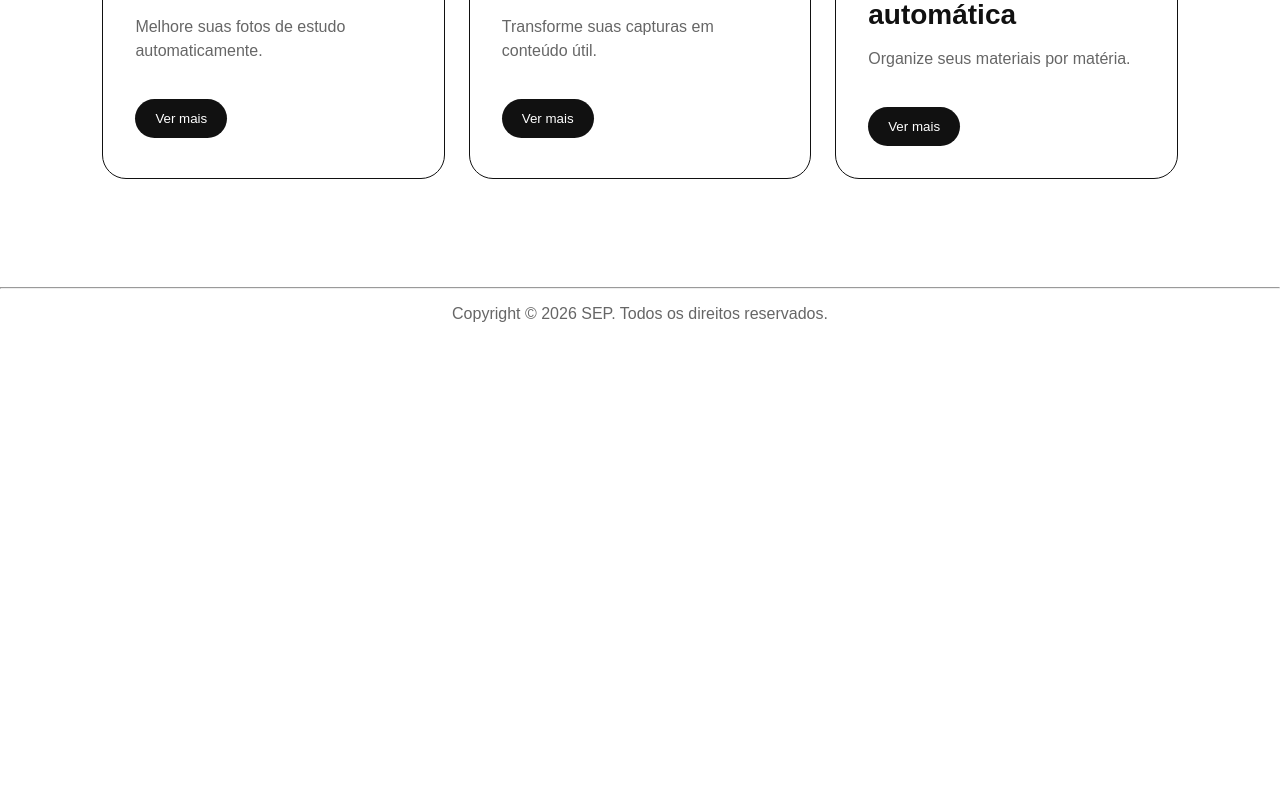
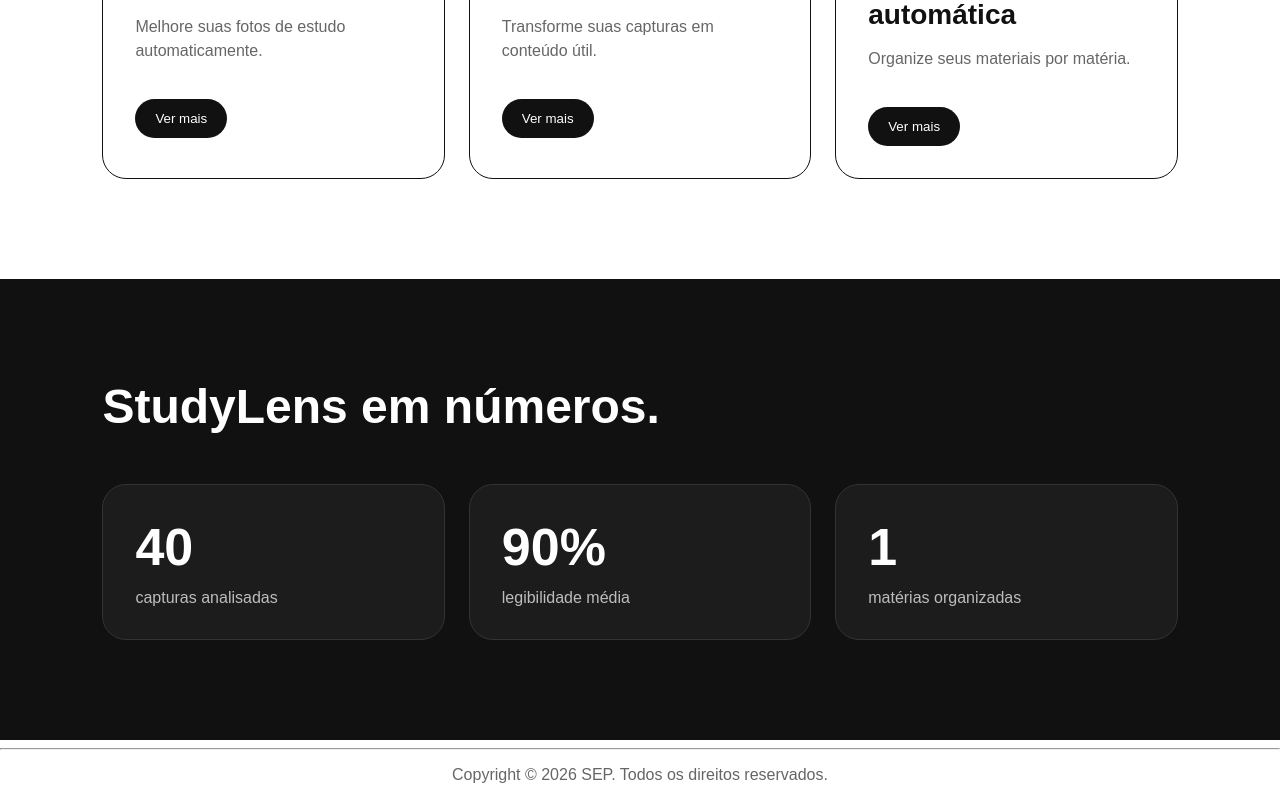
Before and after one commit to lucasknohara/SEP, a React (Vite) app: page / in a window 1280 px wide. Shown: the part 2482-3282 px from the top of the page. Before the commit the page ends 2821 px from the top, so only its background shows below. Built offline with nearby package versions, Linux system fonts and the light colour scheme.

Commit message:
feat: adicionando estatisticas e uso de Math

```diff
--- /dev/null
+++ b/src/components/StatCard/StatCard.css
@@ -0,0 +1,17 @@
+.stat-card {
+    padding: 32px;
+    border: 1px solid #333;
+    border-radius: 24px;
+    background: #1c1c1c;
+}
+
+.stat-card strong {
+    display: block;
+    font-size: 52px;
+    margin-bottom: 12px;
+}
+
+.stat-card p {
+    margin: 0;
+    color: #bdbdbd;
+}
--- /dev/null
+++ b/src/components/StatCard/StatCard.jsx
@@ -0,0 +1,12 @@
+import "./StatCard.css";
+
+function StatCard(props) {
+    return (
+        <article className="stat-card">
+            <strong>{props.value}</strong>
+            <p>{props.label}</p>
+        </article>
+    );
+}
+
+export default StatCard;
--- /dev/null
+++ b/src/components/StatCardSection/StatCardSection.css
@@ -0,0 +1,16 @@
+.stats-section {
+    padding: 100px 8%;
+    background: var(--cor-preto);
+    color: var(--cor-branco);
+}
+
+.stats-section h2 {
+    margin: 0 0 50px;
+    font-size: 48px;
+}
+
+.stats-grid {
+    display: grid;
+    grid-template-columns: repeat(3, 1fr);
+    gap: 24px;
+}
--- /dev/null
+++ b/src/components/StatCardSection/StatCardSection.jsx
@@ -0,0 +1,22 @@
+import StatCard from "../StatCard/StatCard.jsx";
+import "./StatCardSection.css";
+
+const capturas = Math.floor(Math.random() * 20) + 22;
+const legibilidade = Math.floor(Math.random() * 20) + 80;
+const materiais = Math.floor(Math.random() * 7) + 1;
+
+function StatCardSection() {
+    return (
+        <section className="stats-section">
+            <h2>StudyLens em números.</h2>
+
+            <div className="stats-grid">
+                <StatCard value={capturas} label="capturas analisadas" />
+                <StatCard value={`${legibilidade}%`} label="legibilidade média" />
+                <StatCard value={materiais} label="matérias organizadas" />
+            </div>
+        </section>
+    );
+}
+
+export default StatCardSection;
--- a/src/pages/Home/Home.jsx
+++ b/src/pages/Home/Home.jsx
@@ -2,6 +2,7 @@
 import ModeSection from "../../components/ModeSection/ModeSection.jsx";
 import HowItWorks from "../../components/HowItWorks/HowItWorks.jsx";
 import FeatureCard from "../../components/FeatureCard/FeatureCard.jsx";
+import StatCardSection from "../../components/StatCardSection/StatCardSection.jsx";
 import "./Home.css";
 
 function Home() {
@@ -17,11 +18,13 @@
                 <h2>Feito para transformar imagens em conhecimento.</h2>
 
                 <div className="features-grid">
-                    <FeatureCard icon="📷" title="Captura Inteligente" description="Melhore suas fotos de estudo automaticamente." details="A proposta permite a captura inteligente analisando e melhorando a qualidade das suas fotos de estudo, garantindo que cada imagem seja clara e útil para o aprendizado." />
-                    <FeatureCard icon="🧠" title="IA para estudos" description="Transforme suas capturas em conteúdo útil." details="A proposta utiliza inteligência artificial, convertemos suas capturas em resumos, FlashCards, anotações e materiais de estudo organizados." />
+                    <FeatureCard icon="📷" title="Captura Inteligente" description="Melhore suas fotos de estudo automaticamente." details="A proposta permite analisar e melhorar a qualidade das fotos de estudo, garantindo que cada imagem seja clara e útil para o aprendizado." />
+                    <FeatureCard icon="🧠" title="IA para estudos" description="Transforme suas capturas em conteúdo útil." details="A proposta utiliza inteligência artificial para transformar suas capturas em resumos, FlashCards, anotações e materiais de estudo organizados." />
                     <FeatureCard icon="🗂️" title="Organização automática" description="Organize seus materiais por matéria." details="A proposta organiza automaticamente todos os seus materiais de estudo por disciplina, facilitando o acesso e a revisão." />
                 </div>
             </section>
+
+            <StatCardSection />
         </main>
     );
 }
```
